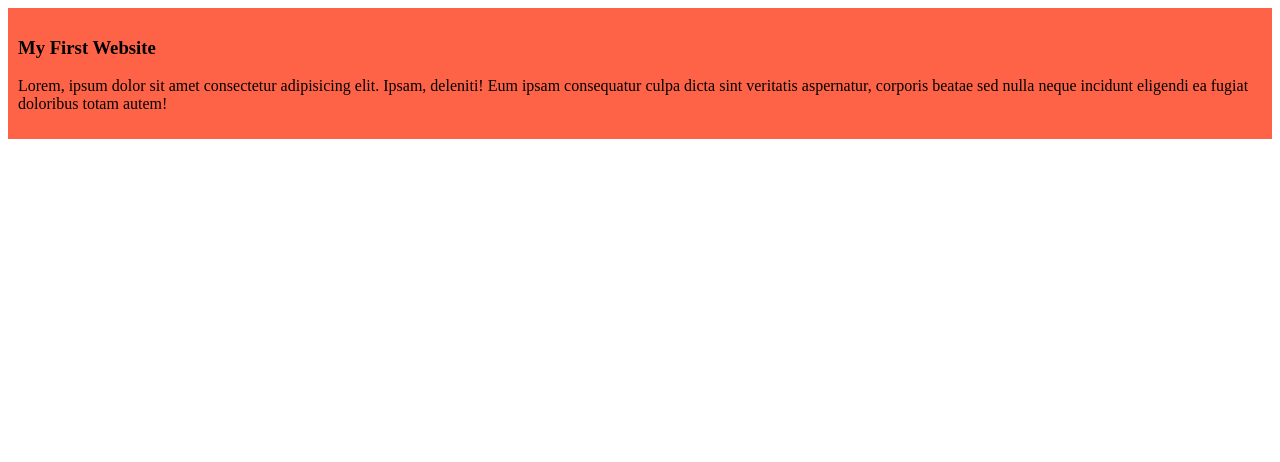
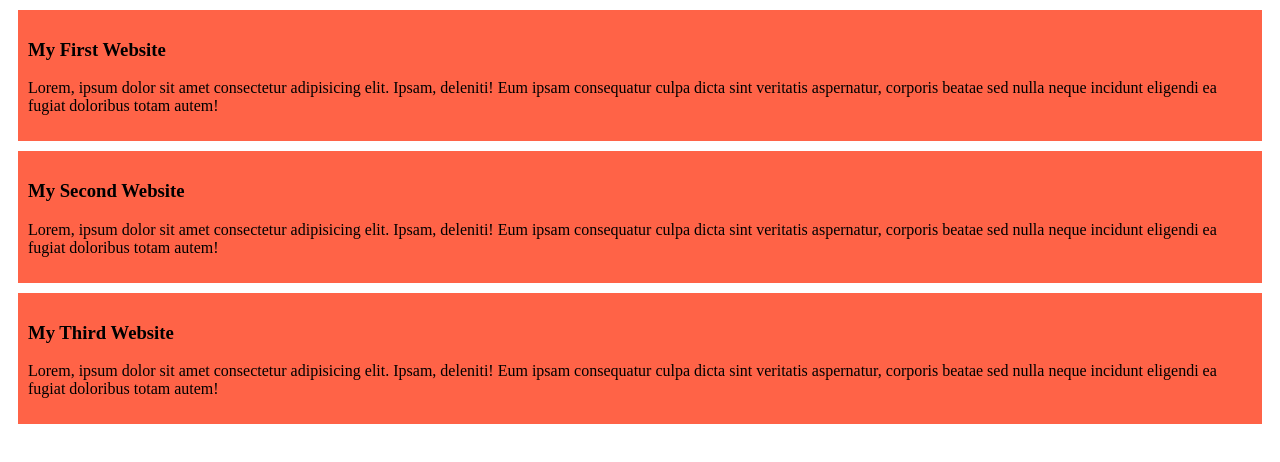
Before and after one commit to aeaseer/my-simple-website, a plain HTML site: page Index.html in a window 1280 px wide. Drawn offline with Linux system fonts and the light colour scheme.

Commit message:
added the second and third blog

```diff
--- a/Index.html
+++ b/Index.html
@@ -11,5 +11,13 @@
         <h3>My First Website</h3>
         <p>Lorem, ipsum dolor sit amet consectetur adipisicing elit. Ipsam, deleniti! Eum ipsam consequatur culpa dicta sint veritatis aspernatur, corporis beatae sed nulla neque incidunt eligendi ea fugiat doloribus totam autem!</p>
     </div>
+    <div>
+        <h3>My Second Website</h3>
+        <p>Lorem, ipsum dolor sit amet consectetur adipisicing elit. Ipsam, deleniti! Eum ipsam consequatur culpa dicta sint veritatis aspernatur, corporis beatae sed nulla neque incidunt eligendi ea fugiat doloribus totam autem!</p>
+    </div>
+    <div>
+        <h3>My Third Website</h3>
+        <p>Lorem, ipsum dolor sit amet consectetur adipisicing elit. Ipsam, deleniti! Eum ipsam consequatur culpa dicta sint veritatis aspernatur, corporis beatae sed nulla neque incidunt eligendi ea fugiat doloribus totam autem!</p>
+    </div>
 </body>
 </html>
--- a/styles/blog.css
+++ b/styles/blog.css
@@ -1,4 +1,5 @@
 div{
     background-color: tomato;
     padding: 10px;
+    margin: 10px;
 }
```
